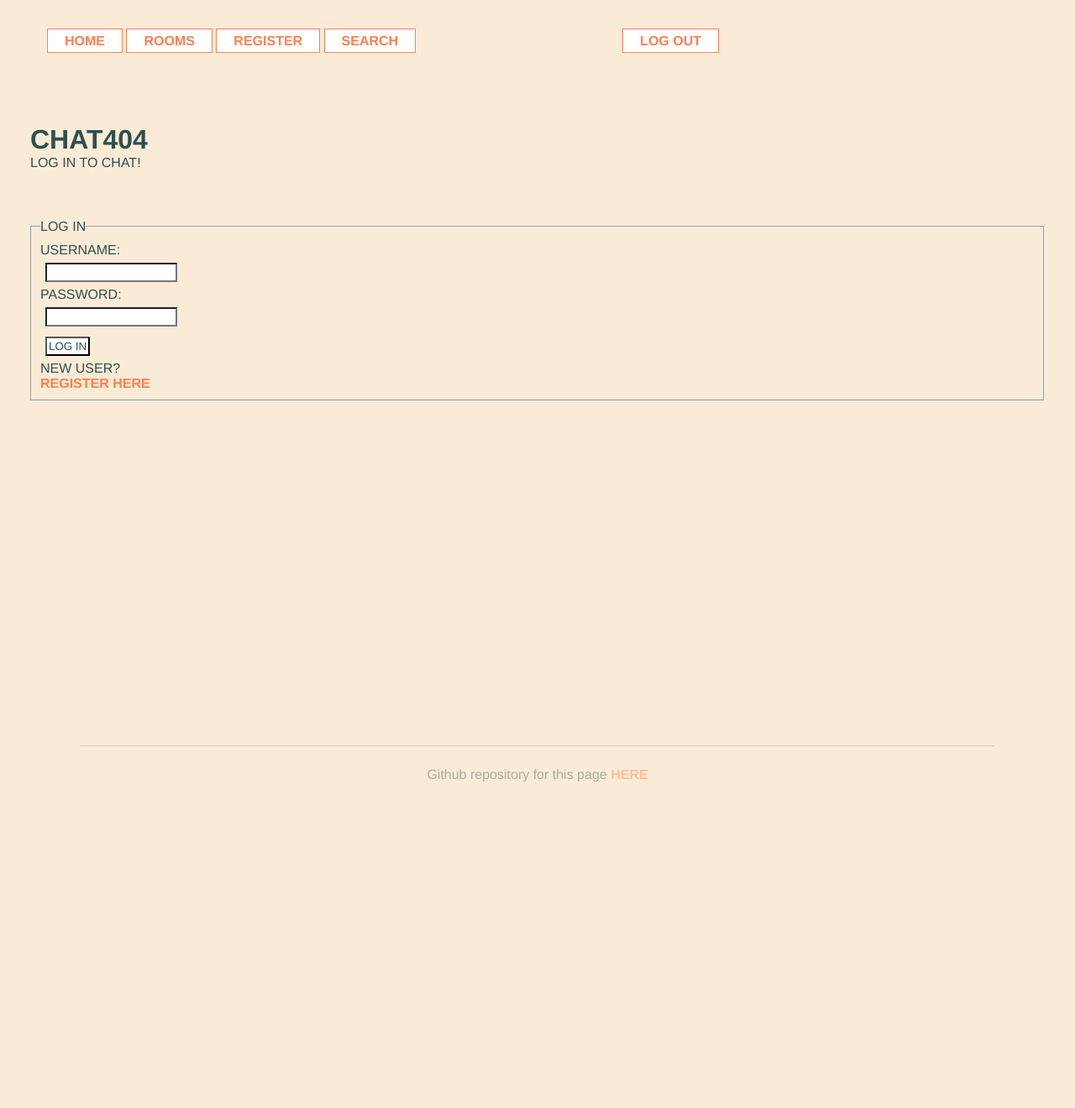
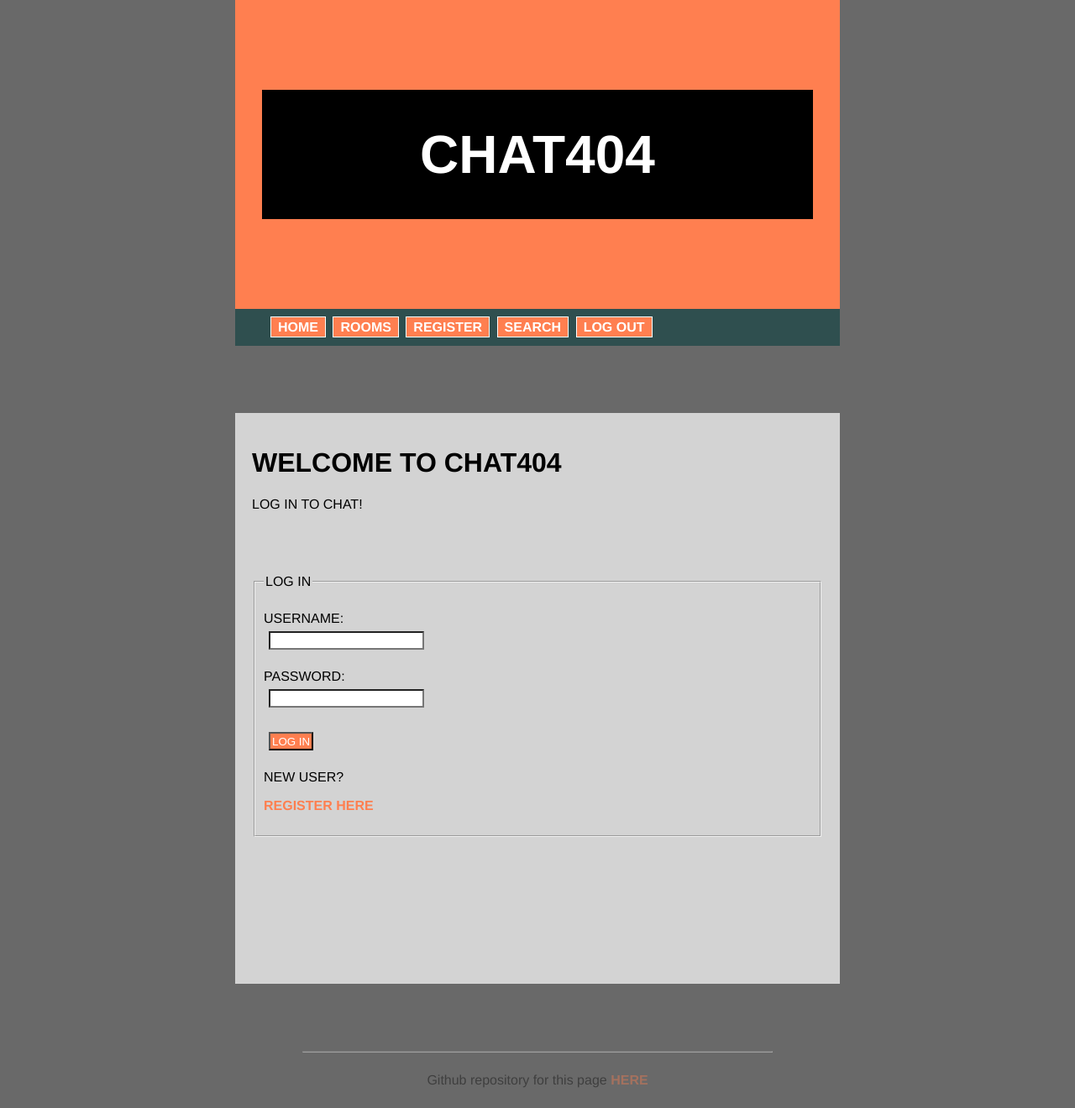
Before and after one commit to macwille/python-chat-app, a Flask app: page / in a window 1280 px wide. Shown: the whole page at 84% size. Before the commit the page ends 932 px from the top, so only its background shows below. Run offline with Flask 2, Linux system fonts and the light colour scheme.

Commit message:
Added support for Heroku and modified CSS

```diff
--- a/app.py
+++ b/app.py
@@ -1,13 +1,13 @@
 
 from flask import Flask
+from waitress import serve
 
 
 app = Flask(__name__)
+serve(app, host='0.0.0.0', port=8080, url_scheme='https')
+
 app.config["SQLALCHEMY_TRACK_MODIFICATIONS"] = False
 app.config["TEMPLATES_AUTO_RELOAD"] = True
 
-# app.config["SQLALCHEMY_DATABASE_URI"] = "postgresql:///chat:1234@localhost:5432/chat"
-# app.config["SQLALCHEMY_DATABASE_URI"] = "postgresql://chatuser:1234@localhost:5432/chat"
-# db = SQLAlchemy(app)
 
 import routes
--- a/requirements.txt
+++ b/requirements.txt
@@ -2,7 +2,6 @@ autopep8==1.5.3
 click==7.1.2
 Flask==1.1.2
 Flask-SQLAlchemy==2.4.4
-gunicorn==20.0.4
 itsdangerous==1.1.0
 Jinja2==2.11.2
 MarkupSafe==1.1.1
@@ -11,4 +10,5 @@ pycodestyle==2.6.0
 python-dotenv==0.14.0
 SQLAlchemy==1.3.18
 toml==0.10.1
+waitress==1.4.4
 Werkzeug==1.0.1
--- a/static/style.css
+++ b/static/style.css
@@ -1,74 +1,90 @@
-* {
-    background-color: antiquewhite;
-    margin: 0;
-    padding: 0;
+body {
+    background-color: dimgrey;
     font-family: Helvetica, Verdana, sans-serif;
-    color: darkslategray;
-}
-body {
-    margin: 1vh 2vh;
+    max-width: 45em;
+    margin: auto;
 }
 
 header {
-    float: top;
     height: 8vh;
     background-size: auto;
 }
 
+.mainTitle {
+    background: coral;
+    font-weight: bold;
+    padding: 2em 1em;
+    font-size: 2em;
+}
+
+.mainTitle h1 {
+    max-width: 45em;
+    background-color: black;
+    color: white;
+    text-align: center;
+    padding: 5vh 20vh;
+    overflow: hidden;
+}
+
+.navbar {
+    background: darkslategray;
+}
+
+.navbar ul {
+    max-width: 45em;
+    top: 4vh;
+    padding-top: 1vh;
+    padding-bottom: 1vh;
+    margin: auto;
+    float: center;
+}
+
+.navbar ul li {
+    display: inline-block;
+    padding: 5px 2px;
+}
+
+.navbar ul li a {
+    text-decoration: none;
+    font: 25px/1;
+    text-transform: uppercase;
+    font-weight: bold;
+    color: white;
+    background-color: coral;
+    padding: .2rem .5rem;
+    border: 1px solid white;
+}
+
+.navbar ul li a:hover {
+    background-color: white;
+    color: coral;
+}
 
 .content {
     font: 18px/1;
+    background-color: lightgray;
     text-transform: uppercase;
     padding: 20px;
-    margin-top: 3vh;
+    margin-top: 10vh;
     margin-bottom: 10vh;
     min-height: 80vh;
 }
 
-.main {
-    float: top;
-    margin: 5vh;
-}
-
-.main ul {
-    list-style-type: none;
-    float: left;
-    min-width: 100vh;
-    min-height: 10vh;
-}
-
-.main ul li {
-    display: inline-block;
-}
-
-.main ul li:last-child {
-    float: right;
-}
-
-.main ul li a {
+a {
     text-decoration: none;
-    font: 25px/1;
+    color: coral;
+    font: 18px/1;
     text-transform: uppercase;
     font-weight: bold;
-    color: coral;
-    background-color: white;
-    padding: 5px 20px;
-    border: 1px solid coral;
 }
-
-.main ul li a:hover {
-    background-color: coral;
+a:hover {
     color: white;
 }
 
-a {
-    text-decoration: none;
-    color: #ccc;
-    font: 18px/1;
-    text-transform: uppercase;
-    font-weight: bold;
-    color: coral;
+p {
+    padding: auto;
 }
+
 
 form {
     margin-top: 5vh;
@@ -96,7 +112,17 @@ input[type="password"] {
 input[type="submit"] {
     margin: .4rem;
     padding: .1rem;
+    background-color: coral;
+    color: white;
+    text-transform: uppercase;
+    font: 12px/1;
+}
+
+input[type="submit"]:hover {
+    margin: .4rem;
+    padding: .1rem;
     background-color: white;
+    color: coral;
     text-transform: uppercase;
     font: 12px/1;
 }
--- a/templates/base.html
+++ b/templates/base.html
@@ -7,8 +7,11 @@
 </head>
 
 <body>
-    <header>
-        <div class="main">
+    <div class ="mainTitle">
+        <h1>CHAT404</h1>
+    </div>
+    <div class="navbar">
+        <nav>
             <ul>
                 <li><a href="/">Home</a></li>
                 <li><a href="/subject">Rooms</a></li>
@@ -16,8 +19,8 @@
                 <li><a href="/search">Search</a></li>
                 <li><a href="/logout">Log out</a></li>
             </ul>
-        </div>
-    </header>
+        </nav>
+    </div>
     <div class="content">
         <div class="pagetitle">
             {% block header %}{% endblock %}
--- a/templates/index.html
+++ b/templates/index.html
@@ -1,8 +1,8 @@
 {% extends "base.html" %}
-{% block title %} Chat404 {% endblock %}
+{% block title %} Home {% endblock %}
 
 {% block header %}
-<h1>Chat404</h1>
+<h1>Welcome to Chat404</h1>
 <p> Log in to chat!</p>
 {% endblock %}
 
--- a/templates/subject.html
+++ b/templates/subject.html
@@ -1,7 +1,9 @@
 {% extends "base.html" %}
 
+{% block title %} Rooms{% endblock %}
+
 {% block header %}
-<h1>{% block title %} Subjects{% endblock %} </h1>
+<h1> Subjects </h1>
 {% endblock %}
 
 {% block content%}
```
Also changed, not shown: 1 other file.
